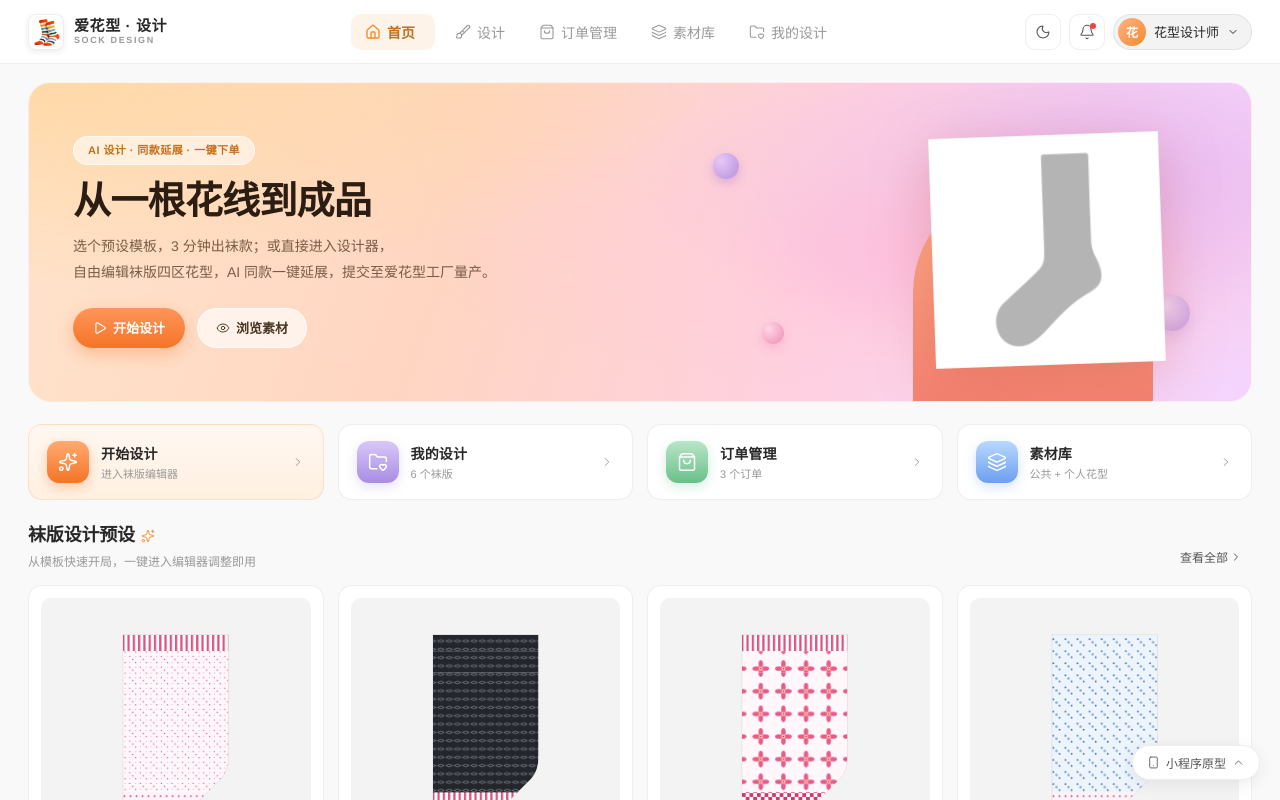
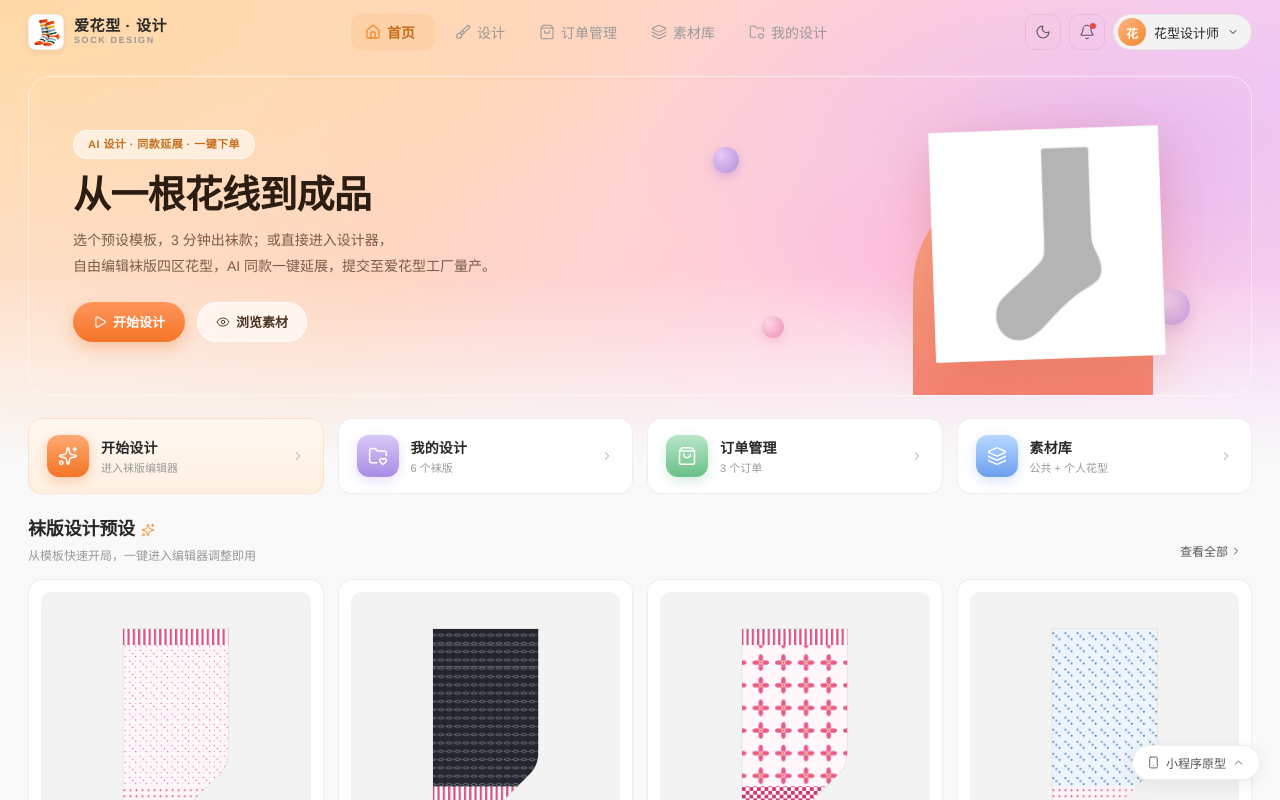
Before and after one commit to cryangle0/AISock, a React (Vite) app: page / in a window 1280 px wide. Both pictures are taken after a click on the button "微信扫码登录". Built offline with nearby package versions, Linux system fonts and the light colour scheme.

Commit message:
feat(home-banner): 暖橙渐变背景上溢覆盖顶导，仅首页生效

```diff
--- a/src/App.css
+++ b/src/App.css
@@ -1,10 +1,31 @@
 .app-layout {
   display: flex;
-  flex-direction: column;        /* 顶栏 + 主区 上下排列 */
+  flex-direction: column;
   width: 100%;
   height: 100vh;
   overflow: hidden;
   background: transparent;
+  position: relative;
+}
+
+/* —— 首页：全屏暖橙渐变背景，覆盖到顶部栏；从顶端往下渐隐 —— */
+.app-layout.is-home::before {
+  content: '';
+  position: absolute;
+  top: 0;
+  left: 0;
+  right: 0;
+  height: 460px;
+  z-index: 0;
+  pointer-events: none;
+  background:
+    radial-gradient(70% 70% at 80% 60%, rgba(255, 200, 220, 0.55), transparent 70%),
+    radial-gradient(60% 70% at 90% 30%, rgba(218, 173, 247, 0.45), transparent 70%),
+    radial-gradient(80% 90% at 0% 0%,   rgba(255, 215, 161, 0.92), transparent 70%),
+    linear-gradient(120deg, #ffe4cb 0%, #ffd6c1 35%, #ffd0e0 65%, #f4d4ff 100%);
+  /* 底端柔和过渡到页面主底色 */
+  -webkit-mask-image: linear-gradient(180deg, #000 0%, #000 60%, transparent 100%);
+          mask-image: linear-gradient(180deg, #000 0%, #000 60%, transparent 100%);
 }
 
 .main-area {
--- a/src/App.jsx
+++ b/src/App.jsx
@@ -136,7 +136,7 @@ function App() {
   if (!authed) return <LoginPage onLogin={handleLogin} />
 
   return (
-    <div className="app-layout">
+    <div className={`app-layout ${activeMenu === '首页' ? 'is-home' : ''}`}>
       <Sidebar
         activeMenu={activeMenu}
         onMenuChange={setActiveMenu}
--- a/src/components/Home.css
+++ b/src/components/Home.css
@@ -6,16 +6,18 @@
   display: flex;
   flex-direction: column;
   gap: 22px;
-  padding: 18px 28px 32px;
+  padding: 12px 28px 32px;
   overflow-y: auto;
   min-height: 0;
   overflow-anchor: none;
+  background: transparent;
 }
 
 .home-page > * { flex-shrink: 0; }
 
 /* =========================================================================
- * Hero —— 暖橙渐变 + 装饰球 + 袜款展示台
+ * Hero —— 透明卡片，由外层 .app-layout.is-home::before 提供大景渐变
+ * 内部仅保留装饰球 / 拱门 / 文案 / 袜款展示
  * ========================================================================= */
 .home-hero {
   position: relative;
@@ -23,15 +25,11 @@
   align-items: stretch;
   gap: 24px;
   min-height: 320px;
-  padding: 36px 44px;
+  padding: 36px 44px 36px;
   border-radius: 22px;
   overflow: hidden;
-  background:
-    radial-gradient(70% 70% at 80% 50%, rgba(255, 200, 220, 0.55), transparent 70%),
-    radial-gradient(60% 70% at 90% 30%, rgba(218, 173, 247, 0.40), transparent 70%),
-    radial-gradient(80% 90% at 0% 0%,   rgba(255, 215, 161, 0.85), transparent 70%),
-    linear-gradient(110deg, #ffe4cb 0%, #ffd6c1 35%, #ffd0e0 65%, #f4d4ff 100%);
-  border: 1px solid rgba(255, 255, 255, 0.6);
+  background: transparent;
+  border: 1px solid rgba(255, 255, 255, 0.55);
   isolation: isolate;
 }
 
--- a/src/components/Sidebar.css
+++ b/src/components/Sidebar.css
@@ -13,6 +13,12 @@
   flex-shrink: 0;
   position: relative;
   z-index: 100;
+}
+
+/* 首页：顶导透明，融入下方 hero 渐变 */
+.app-layout.is-home .topnav {
+  background: transparent;
+  border-bottom: none;
 }
 
 /* —— 左：品牌 —— */
```
